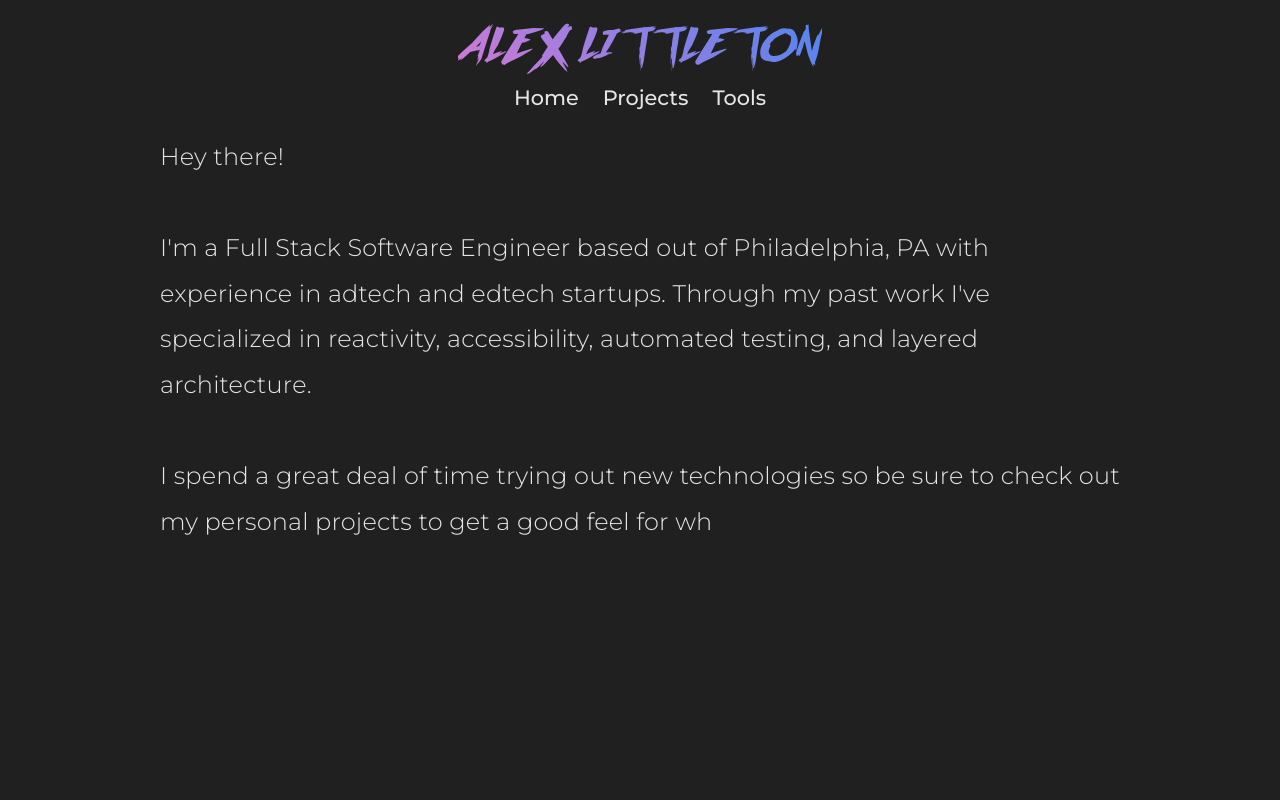
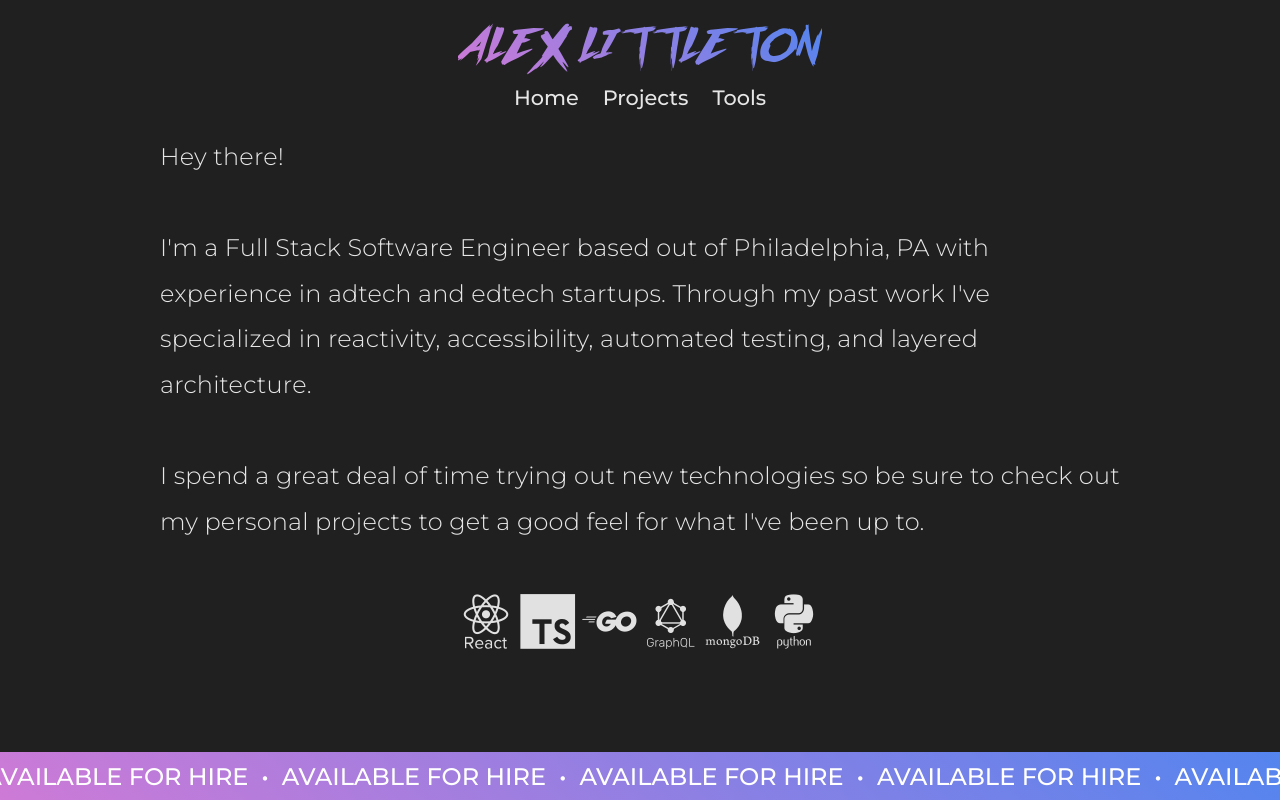
Before and after one commit to alexander-littleton/site, a React (Vite) app: page / in a window 1280 px wide. Built offline with nearby package versions, Linux system fonts and the light colour scheme.

Commit message:
add an annoying banner and adjust text write speed for bio 💅

```diff
--- a/src/App.css
+++ b/src/App.css
@@ -35,6 +35,16 @@ body,
   }
 }
 
+@keyframes marquee {
+  0% {
+    transform: translate3d(var(--move-initial), 0, 0);
+  }
+
+  100% {
+    transform: translate3d(var(--move-final), 0, 0);
+  }
+}
+
 p {
   width: 75%;
   font-family: "Montserrat", sans-serif;
--- a/src/App.tsx
+++ b/src/App.tsx
@@ -6,13 +6,13 @@ import FadeIn from "./components/FadeIn";
 
 const NamePlateWrapper = styled.div`
   text-align: center;
+  position: sticky;
 `;
 const NamePlate = styled.a`
   font-size: calc((0.5em + 1vmin) + (0.5em + 1vmax));
   background: linear-gradient(45deg, #ee77d0, #008cff);
   background-size: 200%;
   background-clip: text;
-  -webkit-background-clip: text;
   -webkit-text-fill-color: transparent;
   font-family: "Outrun";
   margin-top: 0.5em;
@@ -20,6 +20,42 @@ const NamePlate = styled.a`
   animation: gradient-move 5s ease infinite;
   user-select: none;
   cursor: pointer;
+`;
+
+// matches the height of the marquee to prevent it from covering any content
+const MarqueeSpacer = styled.div`
+  height: 3em;
+`;
+
+const Marquee = styled.div`
+  width: 100%;
+  height: 3em;
+  background: linear-gradient(45deg, #ee77d0, #008cff);
+  background-size: 200%;
+  animation: gradient-move 5s ease infinite;
+  overflow: hidden;
+  position: fixed;
+  bottom: 0;
+  overflow: hidden;
+  --offset: 20vw;
+  --move-initial: calc(-25% + var(--offset));
+  --move-final: calc(-50% + var(--offset));
+`;
+
+const MarqueeTextWrapper = styled.a`
+  display: flex;
+  white-space: pre; // include all whitespace
+  animation: scrollText 5s linear infinite;
+  font-size: 1.5em;
+  align-items: center;
+  height: 100%;
+  color: white;
+  text-decoration: none;
+  cursor: "pointer";
+  width: fit-content;
+  position: relative;
+  transform: translate3d(var(--move-initial), 0, 0);
+  animation: marquee 30s linear infinite;
 `;
 
 function App() {
@@ -30,6 +66,15 @@ function App() {
           <NamePlate href="/">ALEX LITTLETON</NamePlate>
         </NamePlateWrapper>
         <Navigation />
+        <MarqueeSpacer />
+        <Marquee>
+          <MarqueeTextWrapper
+            href="https://www.linkedin.com/in/alex-littleton-51b1b2b5/"
+            target="_blank"
+          >
+            {"AVAILABLE FOR HIRE  •  ".repeat(20)}
+          </MarqueeTextWrapper>
+        </Marquee>
       </FadeIn>
     </HashRouter>
   );
--- a/src/components/FadeIn.tsx
+++ b/src/components/FadeIn.tsx
@@ -26,7 +26,6 @@ const FadeIn = ({
       style={{
         animationDuration: "3000ms",
         animationDelay: "0ms",
-        height: "100%",
         ...style,
       }}
     >
--- a/src/pages/home/index.tsx
+++ b/src/pages/home/index.tsx
@@ -37,7 +37,7 @@ export default function Home() {
       const timeout = setTimeout(() => {
         setCurrentText((prevText) => prevText + bio[currentIndex]);
         setCurrentIndex((prevIndex) => prevIndex + 1);
-      }, 15);
+      }, 8);
 
       if (currentIndex === bio.length - 1) {
         setShowDevicons(true);
@@ -55,8 +55,10 @@ export default function Home() {
           style={{
             textAlign: "center",
             wordWrap: "break-word",
-            fontSize: "4em",
+            fontSize: "3.5em",
             padding: "24px",
+            display: "flex",
+            gap: "0.1em",
           }}
         >
           <Devicon type="react" />
```
Also changed, not shown: index.html (+0 -10 lines).
